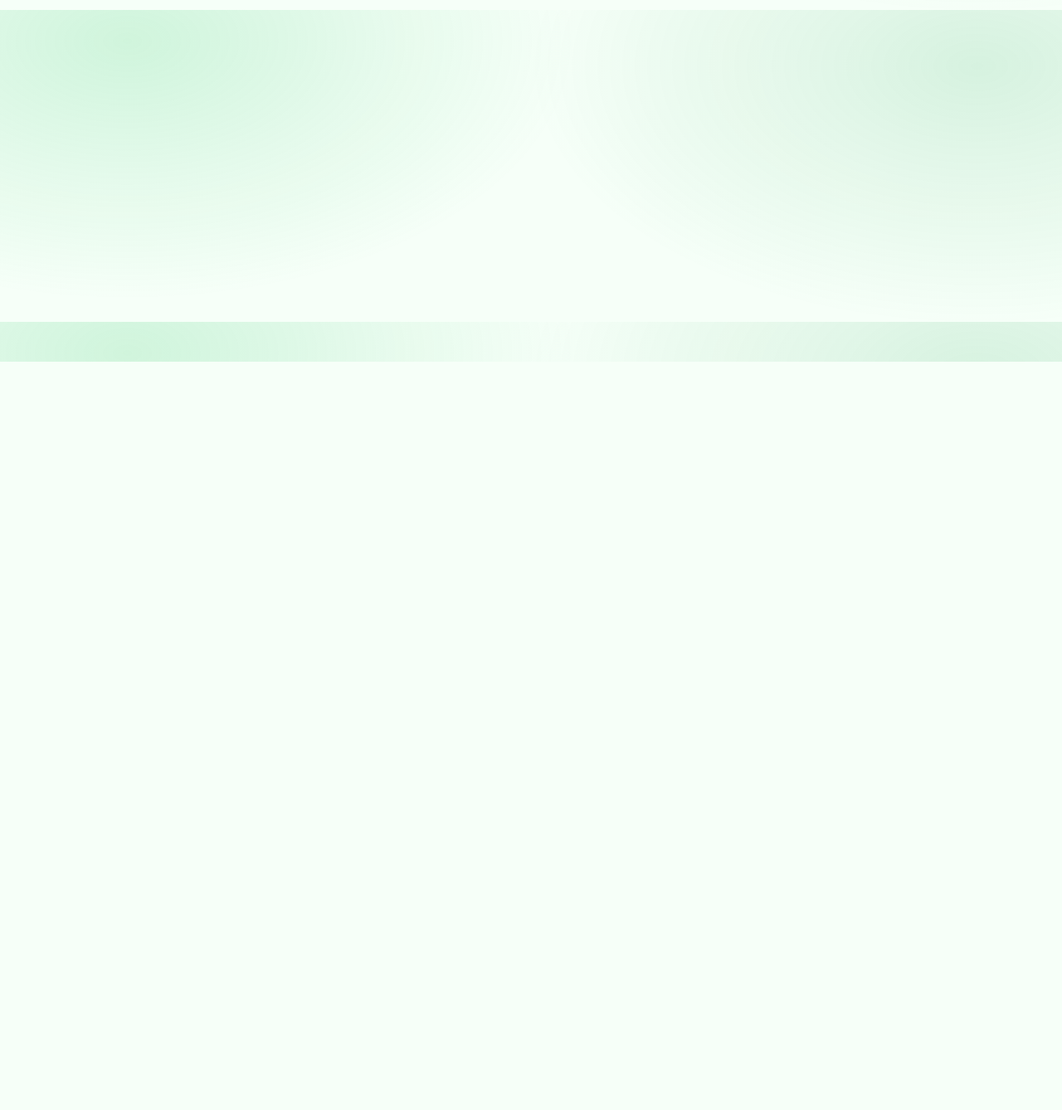
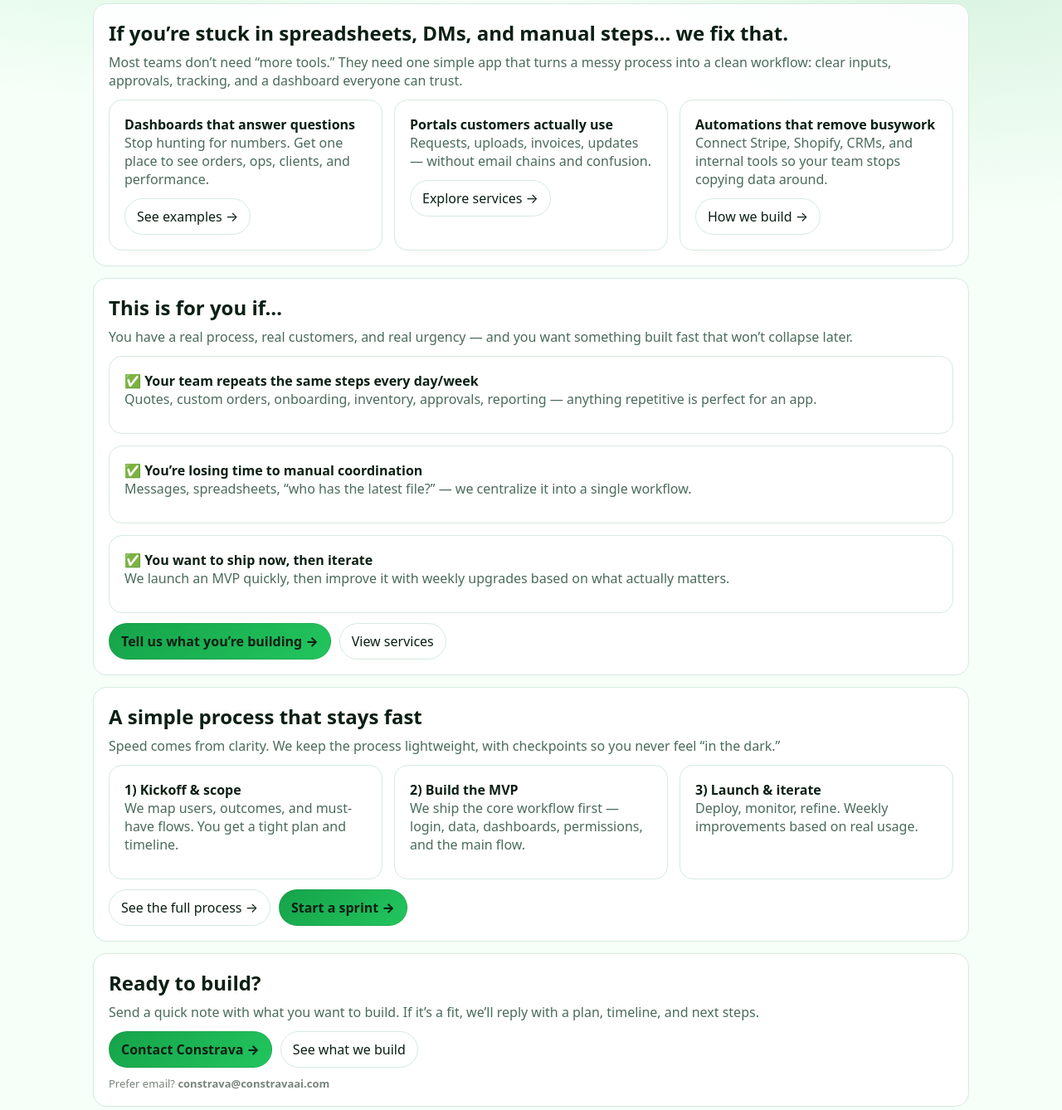
Before and after one commit to ConstravaAI/constrava-backend, a website: page index.html in a window 1280 px wide. Shown: the part 364-1702 px from the top of the page at 83% size. Before the commit the page ends 800 px from the top, so only its background shows below. Drawn offline with Linux system fonts and the light colour scheme.

Commit message:
Update index.html

```diff
--- a/index.html
+++ b/index.html
@@ -29,6 +29,98 @@
       </div>
       <div class="footer">© Constrava — constravaai.com</div>
     </section>
+    <section class="card" style="margin-top:14px">
+  <h2 style="margin:0 0 8px">If you’re stuck in spreadsheets, DMs, and manual steps… we fix that.</h2>
+  <p>
+    Most teams don’t need “more tools.” They need one simple app that turns a messy process into a clean workflow:
+    clear inputs, approvals, tracking, and a dashboard everyone can trust.
+  </p>
+
+  <div class="grid grid3" style="margin-top:12px">
+    <div class="card">
+      <b>Dashboards that answer questions</b>
+      <p>Stop hunting for numbers. Get one place to see orders, ops, clients, and performance.</p>
+      <a class="btn" href="/work">See examples →</a>
+    </div>
+    <div class="card">
+      <b>Portals customers actually use</b>
+      <p>Requests, uploads, invoices, updates — without email chains and confusion.</p>
+      <a class="btn" href="/services">Explore services →</a>
+    </div>
+    <div class="card">
+      <b>Automations that remove busywork</b>
+      <p>Connect Stripe, Shopify, CRMs, and internal tools so your team stops copying data around.</p>
+      <a class="btn" href="/process">How we build →</a>
+    </div>
+  </div>
+</section>
+    <section class="card" style="margin-top:14px">
+  <h2 style="margin:0 0 8px">This is for you if…</h2>
+  <p>
+    You have a real process, real customers, and real urgency — and you want something built fast that won’t collapse later.
+  </p>
+
+  <div class="grid" style="margin-top:12px">
+    <div class="card">
+      <b>✅ Your team repeats the same steps every day/week</b>
+      <p>Quotes, custom orders, onboarding, inventory, approvals, reporting — anything repetitive is perfect for an app.</p>
+    </div>
+    <div class="card">
+      <b>✅ You’re losing time to manual coordination</b>
+      <p>Messages, spreadsheets, “who has the latest file?” — we centralize it into a single workflow.</p>
+    </div>
+    <div class="card">
+      <b>✅ You want to ship now, then iterate</b>
+      <p>We launch an MVP quickly, then improve it with weekly upgrades based on what actually matters.</p>
+    </div>
+  </div>
+
+  <div style="display:flex;gap:10px;flex-wrap:wrap;margin-top:12px">
+    <a class="btn primary" href="/contact">Tell us what you’re building →</a>
+    <a class="btn" href="/services">View services</a>
+  </div>
+</section>
+    <section class="card" style="margin-top:14px">
+  <h2 style="margin:0 0 8px">A simple process that stays fast</h2>
+  <p>
+    Speed comes from clarity. We keep the process lightweight, with checkpoints so you never feel “in the dark.”
+  </p>
+
+  <div class="grid grid3" style="margin-top:12px">
+    <div class="card">
+      <b>1) Kickoff & scope</b>
+      <p>We map users, outcomes, and must-have flows. You get a tight plan and timeline.</p>
+    </div>
+    <div class="card">
+      <b>2) Build the MVP</b>
+      <p>We ship the core workflow first — login, data, dashboards, permissions, and the main flow.</p>
+    </div>
+    <div class="card">
+      <b>3) Launch & iterate</b>
+      <p>Deploy, monitor, refine. Weekly improvements based on real usage.</p>
+    </div>
+  </div>
+
+  <div style="display:flex;gap:10px;flex-wrap:wrap;margin-top:12px">
+    <a class="btn" href="/process">See the full process →</a>
+    <a class="btn primary" href="/contact">Start a sprint →</a>
+  </div>
+</section>
+    <section class="card" style="margin-top:14px">
+  <h2 style="margin:0 0 8px">Ready to build?</h2>
+  <p>
+    Send a quick note with what you want to build. If it’s a fit, we’ll reply with a plan, timeline, and next steps.
+  </p>
+
+  <div style="display:flex;gap:10px;flex-wrap:wrap;margin-top:12px">
+    <a class="btn primary" href="/contact">Contact Constrava →</a>
+    <a class="btn" href="/work">See what we build</a>
+  </div>
+
+  <div class="footer" style="margin-top:10px">
+    Prefer email? <a href="mailto:constrava@constravaai.com"><b>constrava@constravaai.com</b></a>
+  </div>
+</section>
   </div>
 </body>
 </html>
```
